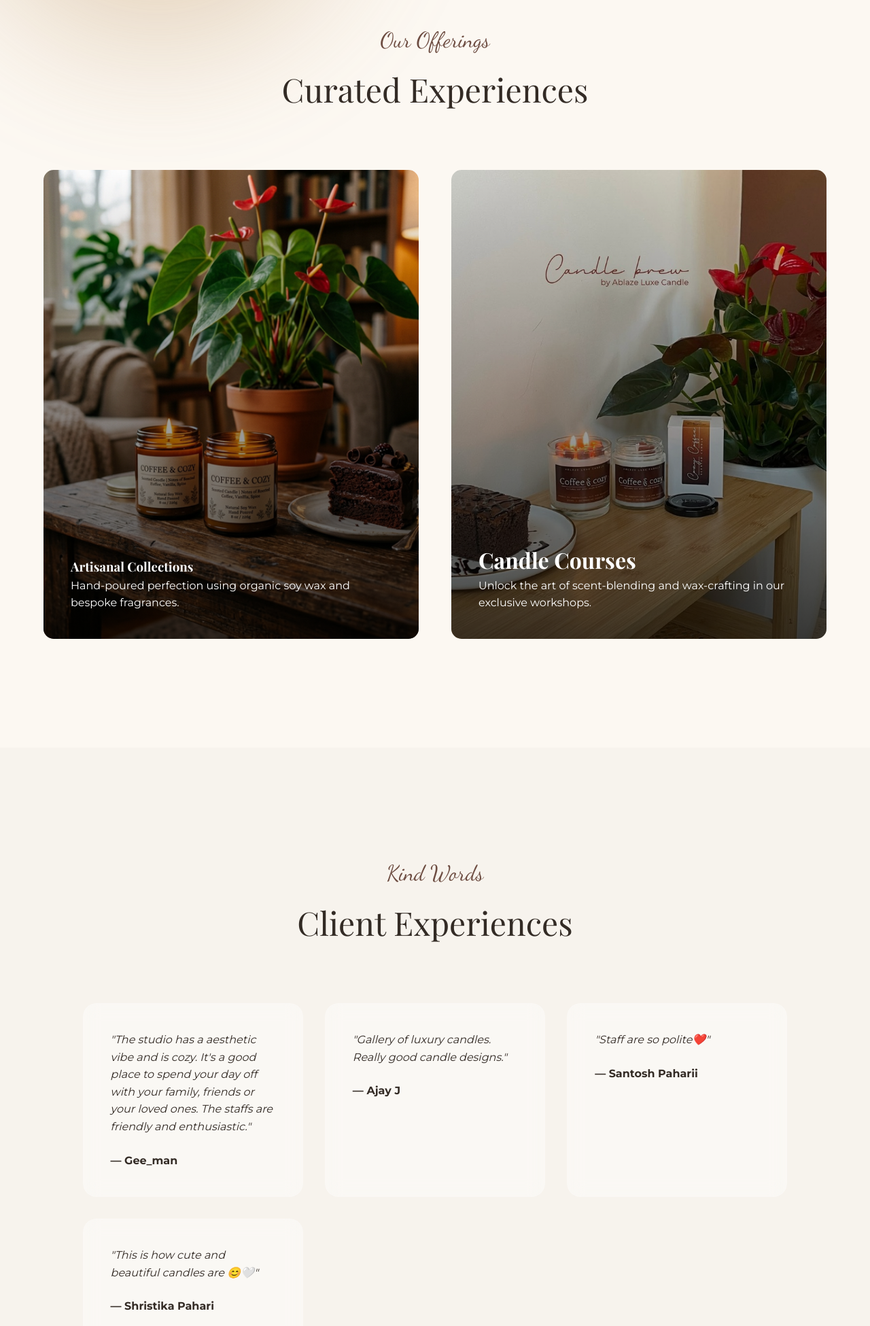
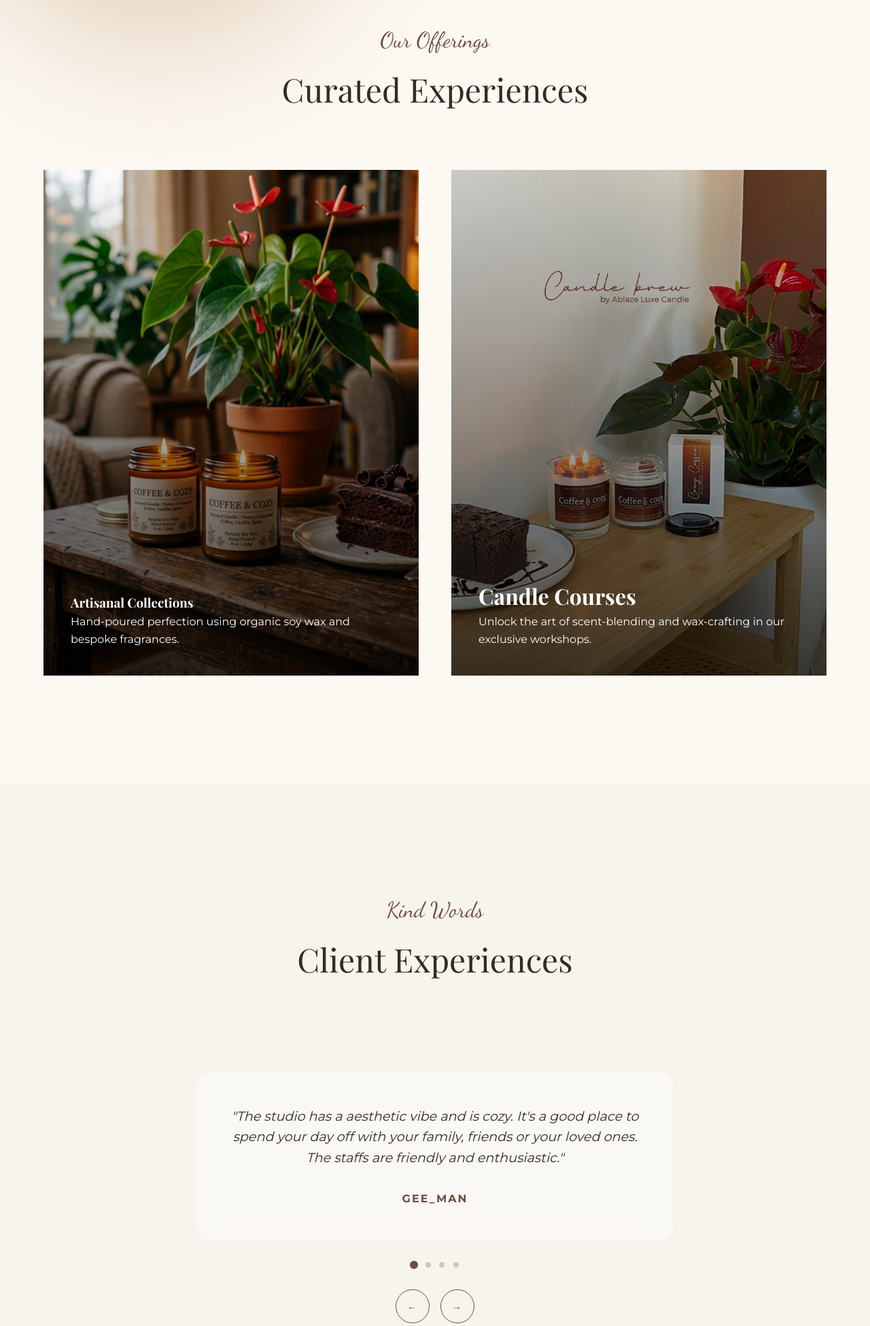
Before and after one commit to aayush-wav/candles-site, a Flask app: page / in a window 1280 px wide. Shown: the part 926-2877 px from the top of the page at 68% size. Run offline with Flask 3, Linux system fonts and the light colour scheme.

Commit message:
made changes

```diff
--- a/app.py
+++ b/app.py
@@ -8,7 +8,6 @@ app.secret_key = 'ablaze_luxe_secret_key'
 
 DATA_FILE = 'data/bookings.json'
 
-# Ensure data file exists
 if not os.path.exists(DATA_FILE):
     with open(DATA_FILE, 'w') as f:
         json.dump([], f)
--- a/static/css/style.css
+++ b/static/css/style.css
@@ -302,12 +279,72 @@ section {
     width: 100%;
 }
 
-.service-card {
+.reviews-carousel-container {
+    width: 100%;
+    max-width: 900px;
+    overflow: hidden;
     position: relative;
-    overflow: hidden;
-    aspect-ratio: 4/5;
-    border-radius: 15px;
-    transition: transform 0.6s var(--transition);
+    padding: 3rem 0;
+    display: flex;
+    flex-direction: column;
+    align-items: center;
+}
+
+.reviews-track {
+    display: flex;
+    transition: transform 0.8s cubic-bezier(0.4, 0, 0.2, 1);
+    width: 100%;
+}
+
+.review-slide {
+    min-width: 100%;
+    padding: 0 2rem;
+    box-sizing: border-box;
+    display: flex;
+    justify-content: center;
+}
+
+.carousel-dots {
+    display: flex;
+    gap: 0.8rem;
+    margin-top: 2rem;
+}
+
+.dot {
+    width: 8px;
+    height: 8px;
+    border-radius: 50%;
+    background: var(--text-muted);
+    opacity: 0.3;
+    cursor: pointer;
+    transition: all 0.3s;
+}
+
+.dot.active {
+    background: var(--primary);
+    opacity: 1;
+    transform: scale(1.5);
+}
+
+#location {
+    padding: 0 !important;
+    margin: 0 !important;
+    width: 100vw !important;
+    max-width: none !important;
+}
+
+.map-container {
+    width: 100%;
+    height: 600px;
+    position: relative;
+}
+
+.map-overlay-btn {
+    position: absolute;
+    bottom: 3rem;
+    left: 50%;
+    transform: translateX(-50%);
+    z-index: 10;
 }
 
 .service-img {
--- a/static/js/script.js
+++ b/static/js/script.js
@@ -1,10 +1,4 @@
-/**
- * ABLAZE LUXE — INTERACTION ENGINE
- * Premium Dark Mode, Grid Warp, and Reveal Logic
- */
-
 document.addEventListener('DOMContentLoaded', () => {
-    // 1. TEXT DRIFT LOGIC
     const driftText = document.querySelector('.hero-bg-text');
     if (driftText) {
         let driftX = 20;
@@ -14,7 +8,6 @@ document.addEventListener('DOMContentLoaded', () => {
         }, 30);
     }
 
-    // 2. REVEAL ANIMATIONS
     const revealElements = document.querySelectorAll('.reveal');
     const callback = (entries) => {
         entries.forEach(entry => {
@@ -26,7 +19,6 @@ document.addEventListener('DOMContentLoaded', () => {
     const observer = new IntersectionObserver(callback, { threshold: 0.1 });
     revealElements.forEach(el => observer.observe(el));
 
-    // 3. DARK MODE TOGGLE
     const toggleBtn = document.getElementById('theme-toggle');
     const currentTheme = localStorage.getItem('theme') || 'light';
 
@@ -48,7 +40,6 @@ document.addEventListener('DOMContentLoaded', () => {
         }
     });
 
-    // 4. NAVBAR SCROLL EFFECT
     const navbar = document.getElementById('navbar');
     window.addEventListener('scroll', () => {
         if (window.scrollY > 50) {
@@ -58,7 +49,6 @@ document.addEventListener('DOMContentLoaded', () => {
         }
     });
 
-    // 5. BOOKING FORM AJAX
     const bookingForm = document.getElementById('booking-form');
     if (bookingForm) {
         bookingForm.addEventListener('submit', async (e) => {
@@ -84,7 +74,6 @@ document.addEventListener('DOMContentLoaded', () => {
         });
     }
 
-    // 6. GRID WARP CURSOR EFFECT
     const canvas = document.getElementById('warp-canvas');
     const ctx = canvas.getContext('2d');
 
@@ -153,7 +142,6 @@ document.addEventListener('DOMContentLoaded', () => {
         ctx.strokeStyle = localStorage.getItem('theme') === 'dark' ? 'rgba(255,255,255,0.05)' : 'rgba(0,0,0,0.03)';
         ctx.lineWidth = 1;
 
-        // Draw horizontal lines
         for (let r = 0; r < rows; r++) {
             ctx.beginPath();
             for (let c = 0; c < cols; c++) {
@@ -164,7 +152,6 @@ document.addEventListener('DOMContentLoaded', () => {
             ctx.stroke();
         }
 
-        // Draw vertical lines
         for (let c = 0; c < cols; c++) {
             ctx.beginPath();
             for (let r = 0; r < rows; r++) {
@@ -183,3 +170,30 @@ document.addEventListener('DOMContentLoaded', () => {
     resize();
     draw();
 });
+
+let currentSlide = 0;
+
+function updateDots() {
+    const dots = document.querySelectorAll('.dot');
+    dots.forEach((dot, index) => {
+        dot.classList.toggle('active', index === currentSlide);
+    });
+}
+
+function moveSlide(direction) {
+    const track = document.getElementById('reviews-track');
+    const slides = document.querySelectorAll('.review-slide');
+    if (!track || slides.length === 0) return;
+
+    currentSlide = (currentSlide + direction + slides.length) % slides.length;
+    track.style.transform = `translateX(-${currentSlide * 100}%)`;
+    updateDots();
+}
+
+function goToSlide(index) {
+    const track = document.getElementById('reviews-track');
+    if (!track) return;
+    currentSlide = index;
+    track.style.transform = `translateX(-${currentSlide * 100}%)`;
+    updateDots();
+}
--- a/templates/index.html
+++ b/templates/index.html
@@ -5,9 +5,7 @@
     <meta name="viewport" content="width=device-width, initial-scale=1.0">
     <title>Ablaze Luxe — Artisanal Candles & Candle Courses</title>
     <meta name="description" content="Experience the art of artisanal scent with Ablaze Luxe. Premium candles and workshops.">
-    <!-- Google Fonts -->
     <link href="https://fonts.googleapis.com/css2?family=Montserrat:wght@300;400;500;600;700&family=Playfair+Display:wght@400;700&family=Dancing+Script:wght@400;700&display=swap" rel="stylesheet">
-    <!-- Styles -->
     <link rel="stylesheet" href="/static/css/style.css">
 </head>
 <body>
@@ -64,33 +62,52 @@
             <span>Kind Words</span>
             <h2>Client Experiences</h2>
         </div>
-        <div class="reviews-grid" style="display: grid; grid-template-columns: repeat(auto-fit, minmax(300px, 1fr)); gap: 2rem; width: 100%; max-width: 1200px; padding: 0 5%;">
-            <div class="glass reveal" style="padding: 2.5rem;">
-                <p style="font-style: italic; margin-bottom: 1.5rem;">"The studio has a aesthetic vibe and is cozy. It's a good place to spend your day off with your family, friends or your loved ones. The staffs are friendly and enthusiastic."</p>
-                <strong>— Gee_man</strong>
+        <div class="reviews-carousel-container reveal">
+            <div class="reviews-track" id="reviews-track">
+                <div class="review-slide">
+                    <div class="glass" style="padding: 3rem; text-align: center; max-width: 700px;">
+                        <p style="font-style: italic; font-size: 1.2rem; margin-bottom: 2rem; color: var(--text-main);">"The studio has a aesthetic vibe and is cozy. It's a good place to spend your day off with your family, friends or your loved ones. The staffs are friendly and enthusiastic."</p>
+                        <strong style="color: var(--primary); letter-spacing: 2px;">GEE_MAN</strong>
+                    </div>
+                </div>
+                <div class="review-slide">
+                    <div class="glass" style="padding: 3rem; text-align: center; max-width: 700px;">
+                        <p style="font-style: italic; font-size: 1.2rem; margin-bottom: 2rem; color: var(--text-main);">"Gallery of luxury candles. Really good candle designs."</p>
+                        <strong style="color: var(--primary); letter-spacing: 2px;">AJAY J</strong>
+                    </div>
+                </div>
+                <div class="review-slide">
+                    <div class="glass" style="padding: 3rem; text-align: center; max-width: 700px;">
+                        <p style="font-style: italic; font-size: 1.2rem; margin-bottom: 2rem; color: var(--text-main);">"Staff are so polite❤️"</p>
+                        <strong style="color: var(--primary); letter-spacing: 2px;">SANTOSH PAHARI</strong>
+                    </div>
+                </div>
+                <div class="review-slide">
+                    <div class="glass" style="padding: 3rem; text-align: center; max-width: 700px;">
+                        <p style="font-style: italic; font-size: 1.2rem; margin-bottom: 2rem; color: var(--text-main);">"This is how cute and beautiful candles are 😊🤍"</p>
+                        <strong style="color: var(--primary); letter-spacing: 2px;">SHRISTIKA PAHARI</strong>
+                    </div>
+                </div>
             </div>
-            <div class="glass reveal" style="padding: 2.5rem; transition-delay: 0.1s;">
-                <p style="font-style: italic; margin-bottom: 1.5rem;">"Gallery of luxury candles. Really good candle designs."</p>
-                <strong>— Ajay J</strong>
+            <div class="carousel-dots" id="carousel-dots">
+                <div class="dot active" onclick="goToSlide(0)"></div>
+                <div class="dot" onclick="goToSlide(1)"></div>
+                <div class="dot" onclick="goToSlide(2)"></div>
+                <div class="dot" onclick="goToSlide(3)"></div>
             </div>
-            <div class="glass reveal" style="padding: 2.5rem; transition-delay: 0.2s;">
-                <p style="font-style: italic; margin-bottom: 1.5rem;">"Staff are so polite❤️"</p>
-                <strong>— Santosh Paharii</strong>
-            </div>
-            <div class="glass reveal" style="padding: 2.5rem; transition-delay: 0.3s;">
-                <p style="font-style: italic; margin-bottom: 1.5rem;">"This is how cute and beautiful candles are 😊🤍"</p>
-                <strong>— Shristika Pahari</strong>
+            <div style="display: flex; justify-content: center; gap: 1rem; margin-top: 2rem;">
+                <button onclick="moveSlide(-1)" class="btn" style="padding: 0.5rem 1.5rem; border-radius: 50%; width: 50px; height: 50px; display: flex; align-items: center; justify-content: center;">←</button>
+                <button onclick="moveSlide(1)" class="btn" style="padding: 0.5rem 1.5rem; border-radius: 50%; width: 50px; height: 50px; display: flex; align-items: center; justify-content: center;">→</button>
             </div>
         </div>
     </section>
 
     <section id="location">
-        <div class="section-header reveal">
-            <span>Find Us</span>
-            <h2>Visit the Studio</h2>
-        </div>
-        <div class="map-container reveal glass" style="width: 100%; height: 450px; overflow: hidden; border-radius: 30px;">
+        <div class="map-container reveal">
             <iframe src="https://www.google.com/maps/embed?pb=!1m18!1m12!1m3!1d3533.9527231346274!2d85.3282961752519!3d27.656934376211435!2m3!1f0!2f0!3f0!3m2!1i1024!2i768!4f13.1!3m3!1m2!1s0x39eb17680e13efe7%3A0xef4968a3a615b024!2sAblaze%20Luxe%20Candle!5e0!3m2!1sen!2snp!4v1773405665651!5m2!1sen!2snp" width="100%" height="100%" style="border:0; filter: grayscale(1) invert(var(--map-invert)); opacity: 0.8;" allowfullscreen="" loading="lazy"></iframe>
+            <div class="map-overlay-btn">
+                <a href="https://maps.app.goo.gl/LHb9duTXcwxM8ZeV6" target="_blank" class="btn" style="background: var(--primary); color: white;">Get Directions</a>
+            </div>
         </div>
     </section>
 
```
Also changed, not shown: other parts of static/css/style.css (+11 -37 lines), static/images/logo.png (added).
